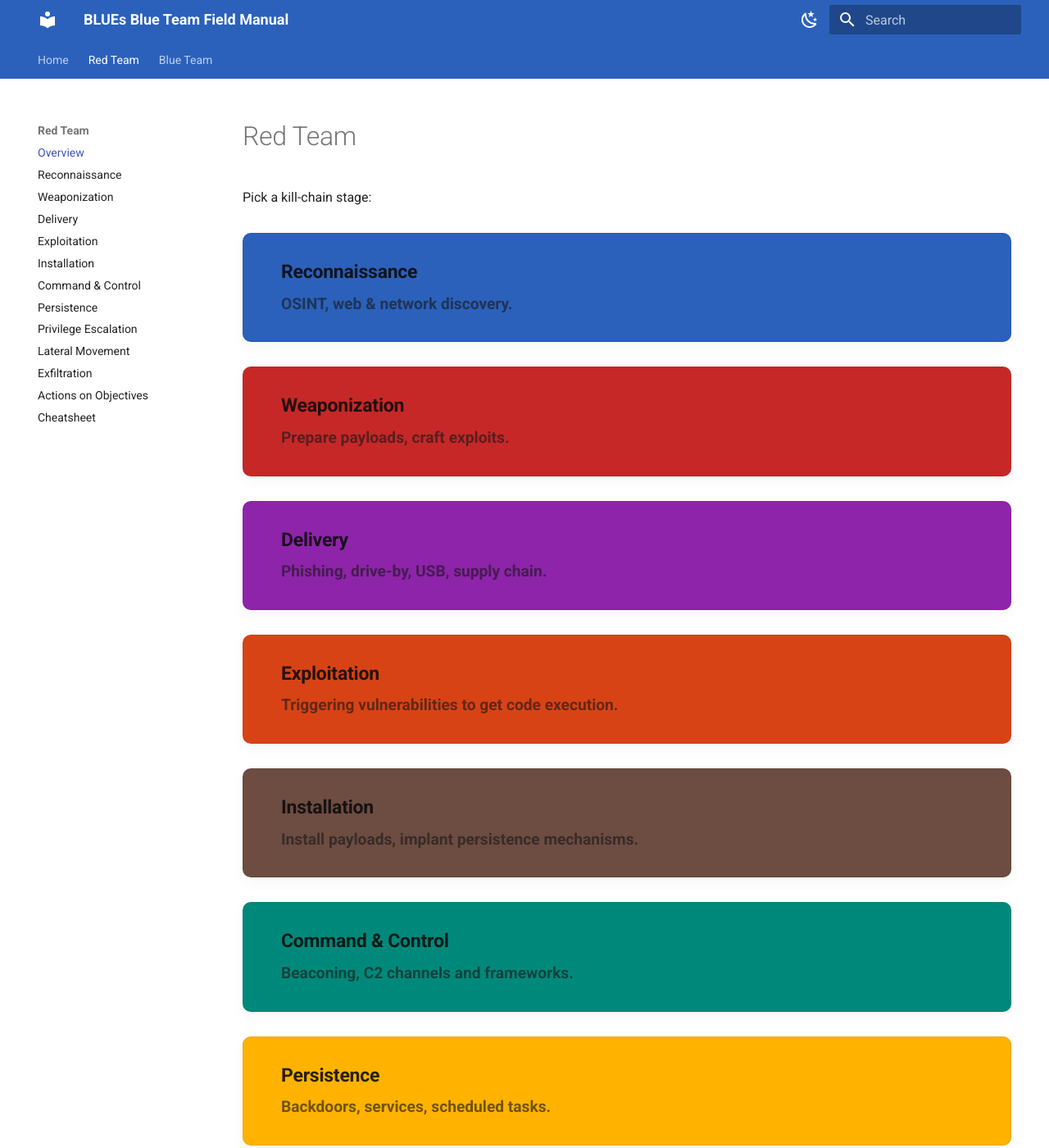
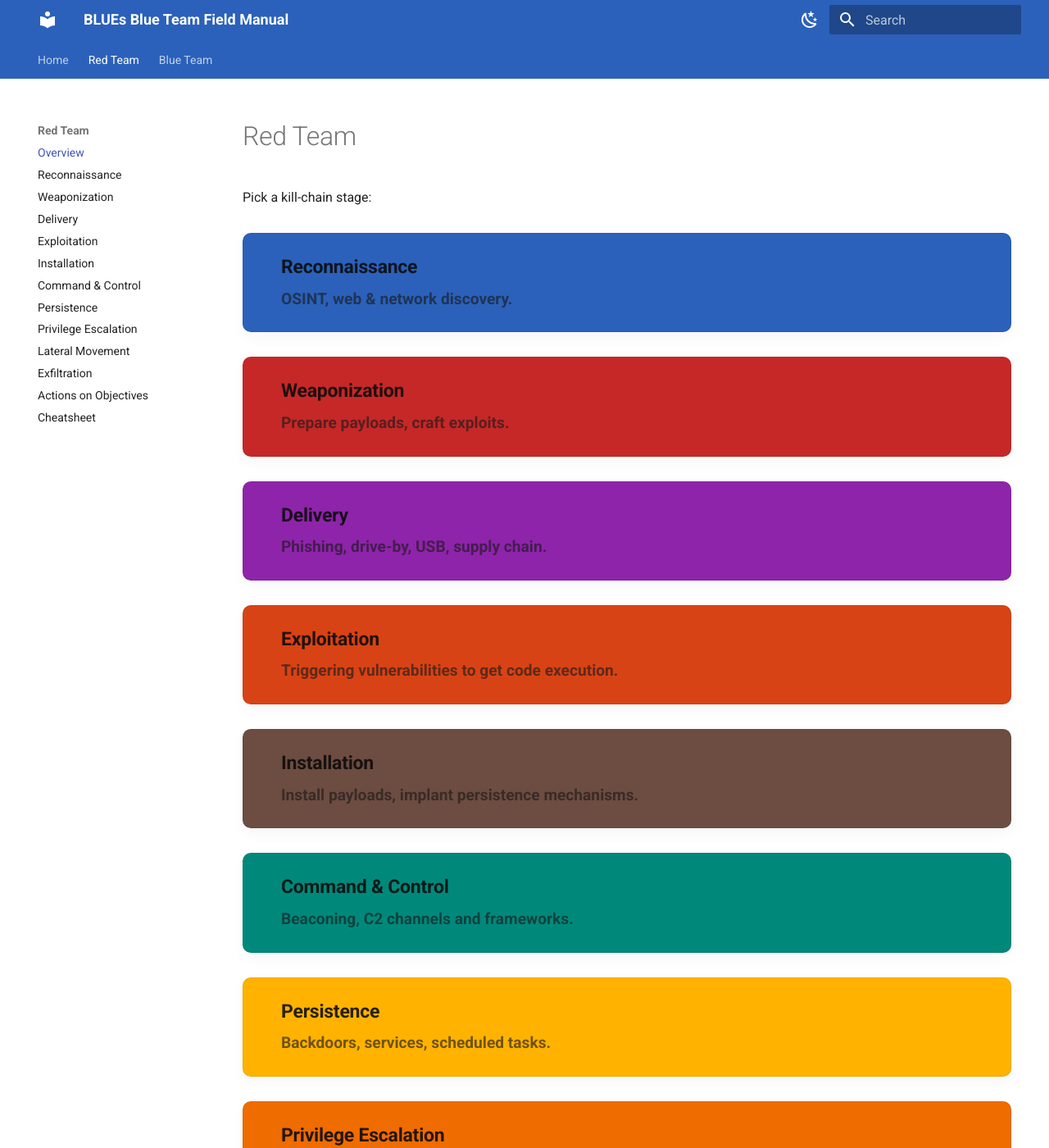
Before and after one commit to BLUE-ps1/BLUES-Blue-Team-Field-Manual, an MkDocs documentation site: the page built from docs/red-team/index.md, in a window 1280 px wide and 1400 px high. Shown: the whole window at 82% size. Built offline with MkDocs 1.6.1 and Material for MkDocs 9.7.7, drawn with Linux system fonts in a browser that asks for light colours.

Commit message:
Update extra.css

```diff
--- a/docs/assets/extra.css
+++ b/docs/assets/extra.css
@@ -240,7 +240,7 @@
 /* Base button look */
 .kc-bar {
   display: block;
-  padding: 0.6rem 1.2rem;
+  padding: 0.3rem 1.2rem;
   margin: 0.3rem 0;
   border-radius: 10px;
   text-decoration: none;
```
